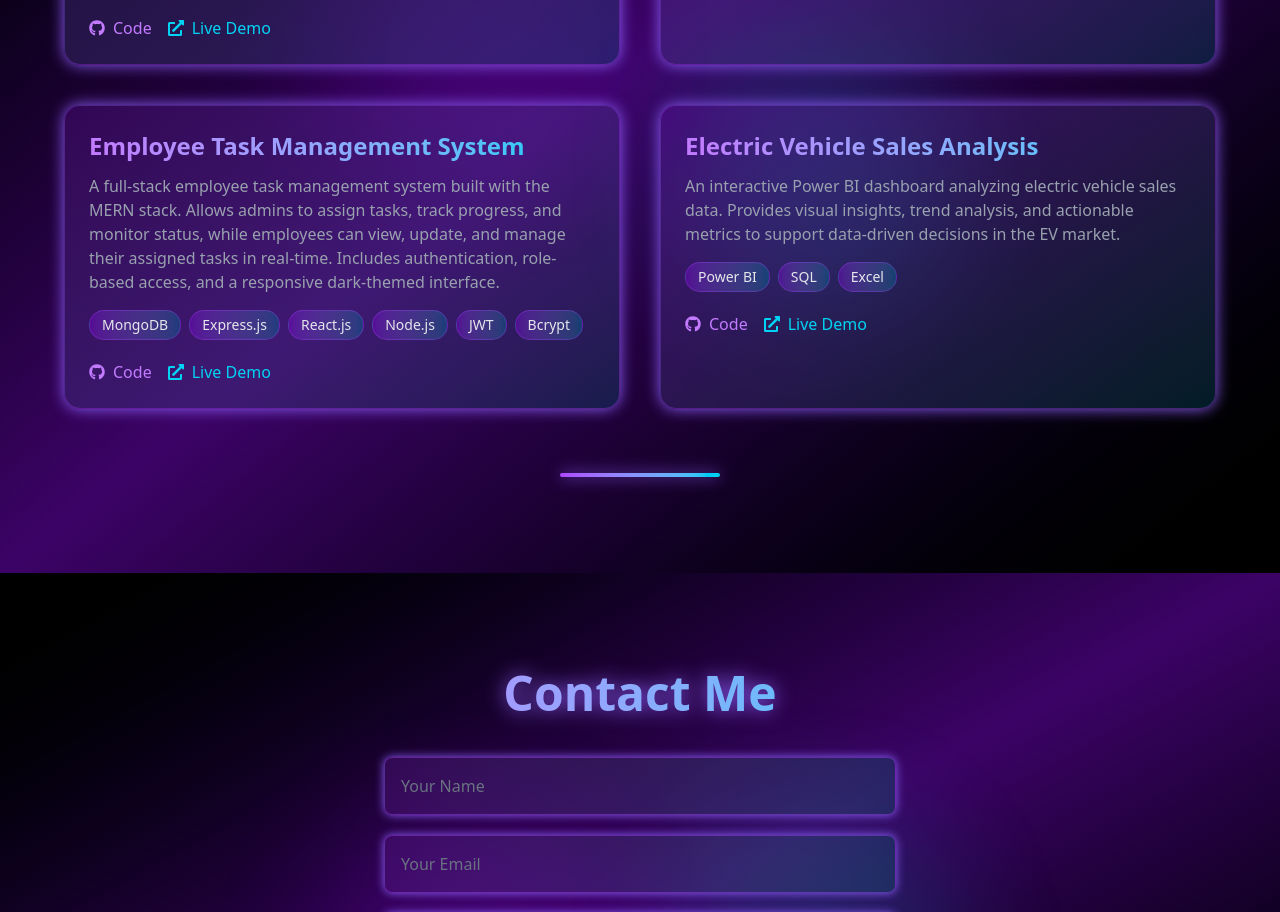
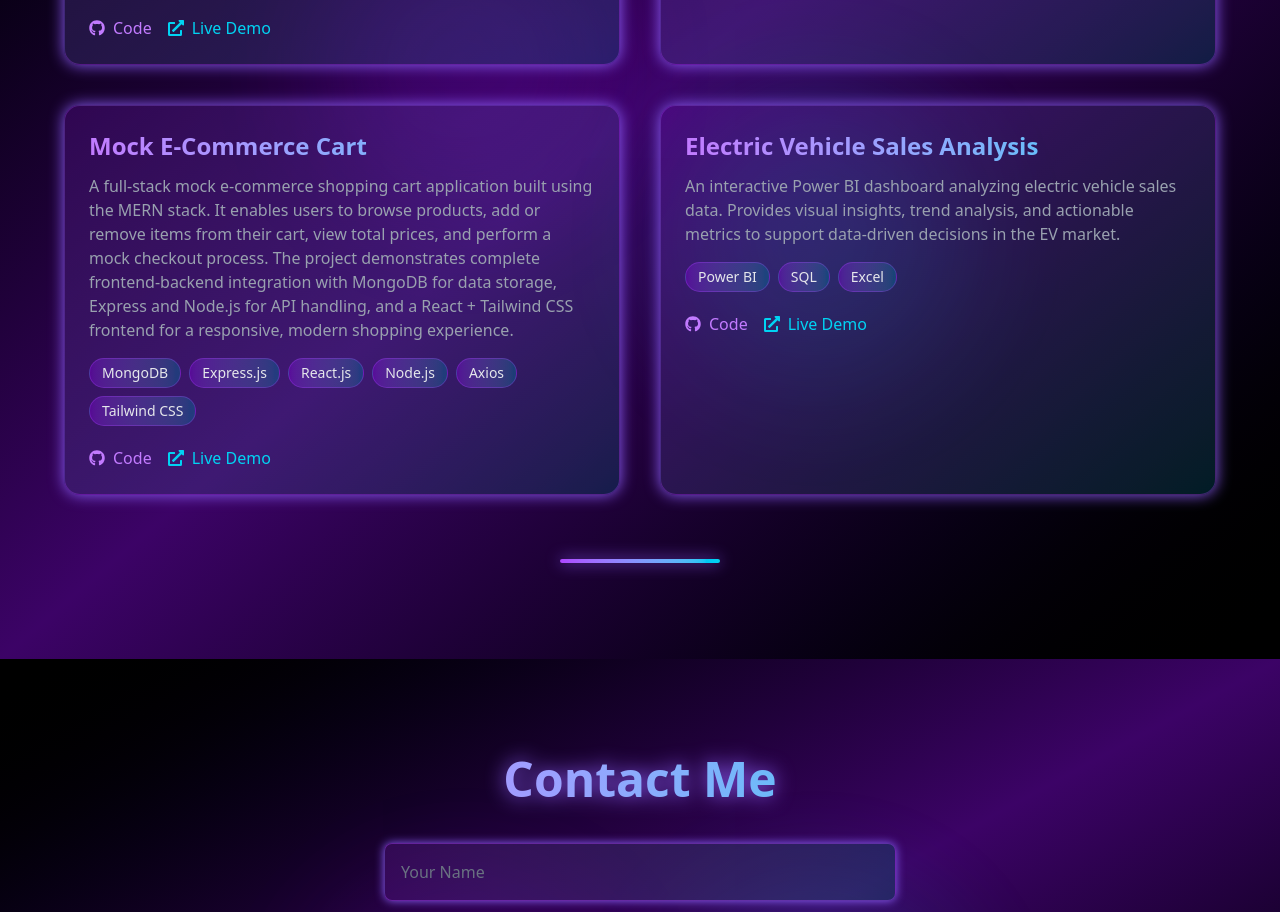
Before and after one commit to Shumbham-Gupta/My-Portfolio, a React (Vite) app: page / in a window 1280 px wide. Shown: the part 2320-3232 px from the top of the page. Built offline with nearby package versions, Linux system fonts and the light colour scheme.

Commit message:
paths are added

```diff
--- a/src/components/Projects.jsx
+++ b/src/components/Projects.jsx
@@ -22,12 +22,12 @@ const projects = [
 }
 ,
   {
-  title: "Employee Task Management System",
-  description:
-    "A full-stack employee task management system built with the MERN stack. Allows admins to assign tasks, track progress, and monitor status, while employees can view, update, and manage their assigned tasks in real-time. Includes authentication, role-based access, and a responsive dark-themed interface.",
-  tech: ["MongoDB", "Express.js", "React.js", "Node.js", "JWT", "Bcrypt"],
-  github: "https://github.com/Shumbham-Gupta",
-  demo: "https://github.com/Shumbham-Gupta",
+  title: "Mock E-Commerce Cart",
+description:
+"A full-stack mock e-commerce shopping cart application built using the MERN stack. It enables users to browse products, add or remove items from their cart, view total prices, and perform a mock checkout process. The project demonstrates complete frontend-backend integration with MongoDB for data storage, Express and Node.js for API handling, and a React + Tailwind CSS frontend for a responsive, modern shopping experience.",
+tech: ["MongoDB", "Express.js", "React.js", "Node.js", "Axios", "Tailwind CSS"],
+  github: "https://github.com/Shumbham-Gupta/Mock-E-com-Cart",
+  demo: "https://mock-e-com-cart-frontend.onrender.com",
 }
 ,
  {
```
